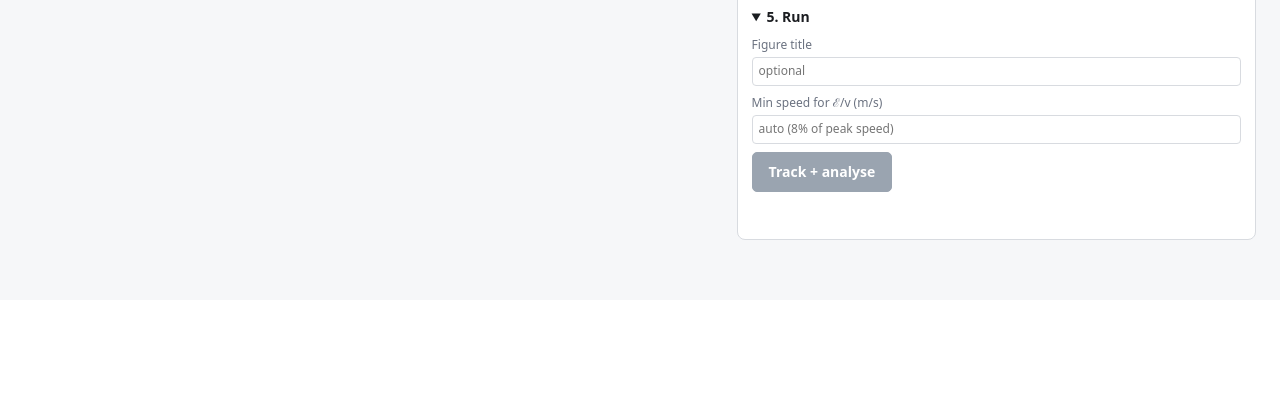
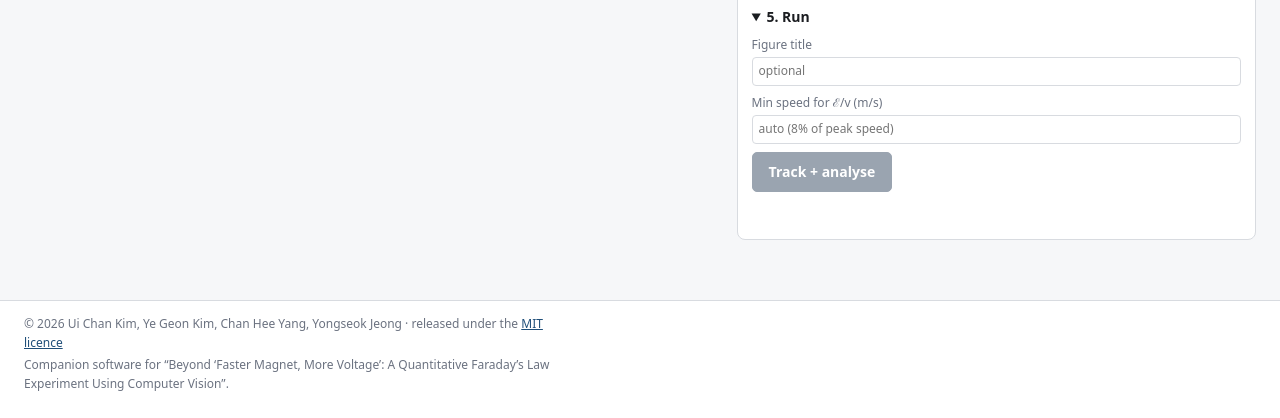
Before and after one commit to lolpopach/general-use, a Flask app: page / in a window 1280 px wide. Shown: the part 1600-2018 px from the top of the page. Before the commit the page ends 1840 px from the top, so only its background shows below. Run offline with Flask 3, Linux system fonts and the light colour scheme.

Commit message:
Credit the paper's authors and licence the tool
faraday-cv is the software behind a paper but carried no attribution at all:
no licence file, no byline in the README, nothing on the page anyone using
the hosted copy would see.  All three now name Ui Chan Kim, Ye Geon Kim,
Chan Hee Yang and Yongseok Jeong, under MIT -- free to use and modify, as
long as the copyright notice travels with it.

The licence lives in faraday-cv/ rather than at the repository root, because
the root is a personal utility repo and these four wrote this tool, not the
rest of it.

Also waits for the result images to finish loading before the end-to-end
test reads their widths.  "Done" only means the server answered; the <img>
tags are still fetching, and reading naturalWidth too early failed the run
for a reason that had nothing to do with tracking.

```diff
--- a/faraday-cv/static/style.css
+++ b/faraday-cv/static/style.css
@@ -441,3 +441,22 @@ td:last-child {
   flex: 1;
   min-width: 0;
 }
+
+/* Kept out of the way of the tool itself: the credit belongs on the page, but
+   under it, not competing with the controls. */
+.site-footer {
+  border-top: 1px solid var(--line);
+  background: #fff;
+  padding: 14px 24px 20px;
+}
+
+.site-footer .credit {
+  margin: 0 0 4px;
+  font-size: 12px;
+  color: var(--muted);
+  max-width: 80ch;
+}
+
+.site-footer a {
+  color: var(--accent);
+}
--- a/faraday-cv/templates/index.html
+++ b/faraday-cv/templates/index.html
@@ -273,6 +273,23 @@
       </section>
     </main>
 
+    <footer class="site-footer">
+      <p class="credit">
+        © 2026 Ui Chan Kim, Ye Geon Kim, Chan Hee Yang, Yongseok Jeong ·
+        released under the
+        <a
+          href="https://opensource.org/licenses/MIT"
+          rel="license noopener"
+          target="_blank"
+          >MIT licence</a
+        >
+      </p>
+      <p class="credit">
+        Companion software for “Beyond ‘Faster Magnet, More Voltage’: A
+        Quantitative Faraday’s Law Experiment Using Computer Vision”.
+      </p>
+    </footer>
+
     <script src="/static/cv.js"></script>
     <script src="/static/filecheck.js"></script>
     <script src="/static/tracker.js"></script>
```
Also changed, not shown: faraday-cv/tests/browser/test_e2e.py (+8 -0 lines), faraday-cv/README.md, 1 other file.
